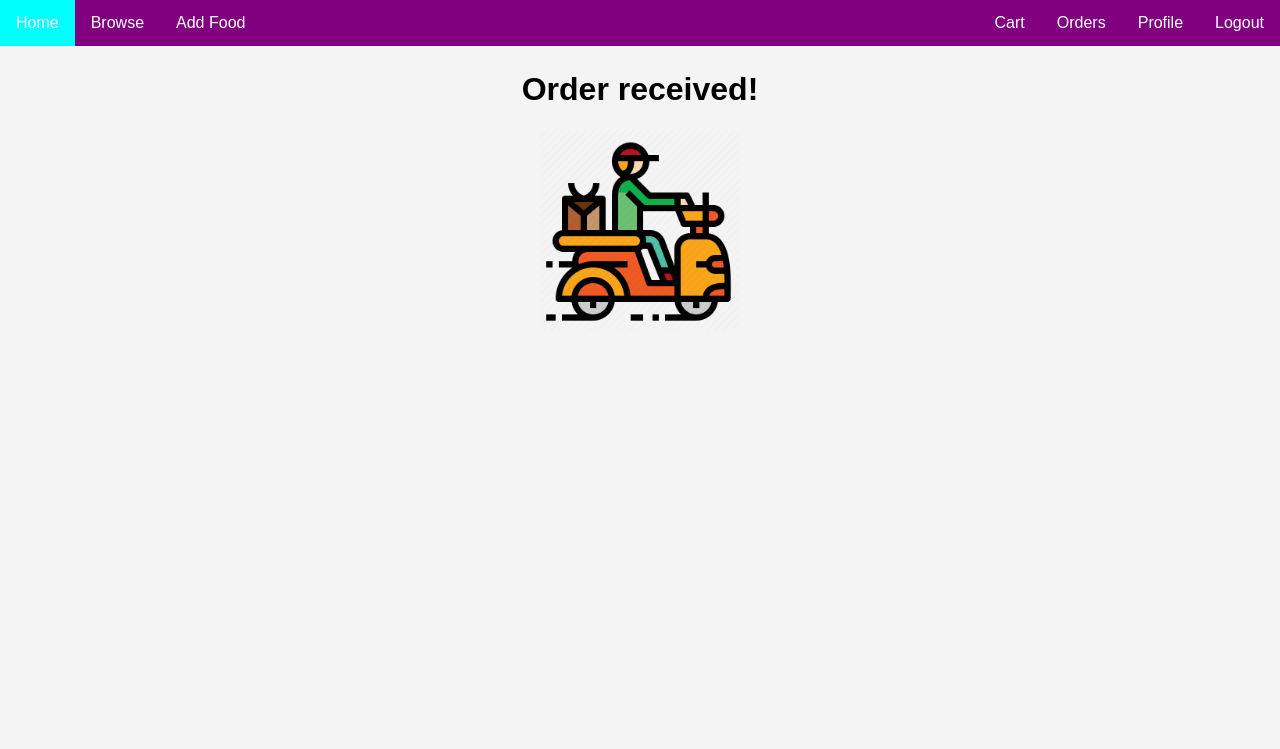
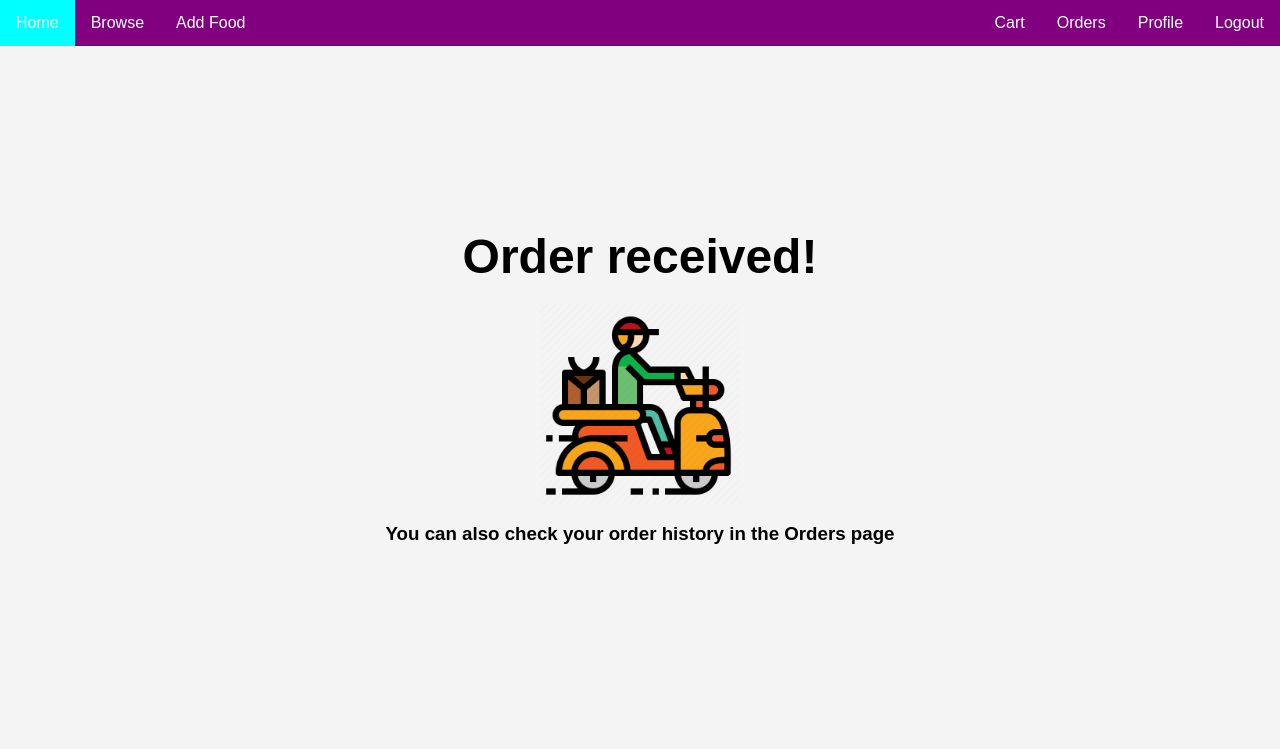
Before and after one commit to hootyhoot/restaurant-site, a PHP site: page /receiptPage.php in a window 1280 px wide. Shown: the top 749 px of the page. Run offline with PHP 8.4, Linux system fonts and the light colour scheme; a user stored in the database is signed in.

Commit message:
Receipt page complete

```diff
--- a/receiptPage.php
+++ b/receiptPage.php
@@ -7,12 +7,22 @@
 </head>
 
 <style>
-        body {
+    .center-content {
+        display: flex;
+        flex-direction: column;
+        justify-content: center;
+        align-items: center;
+        height: calc(100vh - 60px); /* Adjust based on the height of your navigation panel */
+        margin: -40px 0 0 0; /* Add negative top margin */
         text-align: center;
     }
     img {
         width: 200px;
         height: 200px;
+    }
+    h1 {
+        font-size: 3em; /* Adjust to make the text larger */
+        margin-bottom: 20px; /* Adjust to position the text higher */
     }
 </style>
 
@@ -23,11 +33,12 @@
         include "navigationPanel.php";
     ?>
 
+    <div class="center-content">
         <h1>Order received!</h1>
         <img src="icons/delivery-bike.png" alt="Image of delivery bike">
-
+        <h3>You can also check your order history in the Orders page</h3>
+    </div>
 
 </body>
 
-
 </html>
```
Lines whose indentation alone changed are shown as unchanged.
